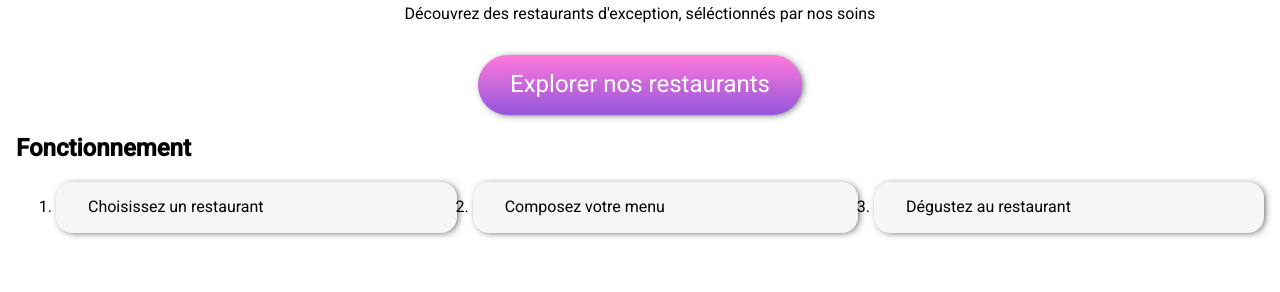
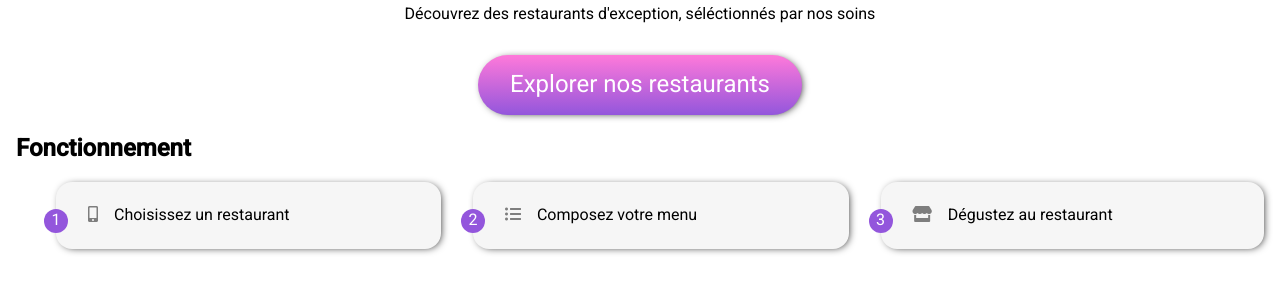
Before and after one commit to Hindsedrati/ohmyfood, a website: page index.html in a window 1280 px wide. Shown: the part 300-592 px from the top of the page. Drawn offline with nearby package versions, Linux system fonts and the light colour scheme; a web font is replaced by a local one.

Commit message:
add counter to base-height

```diff
--- a/index.html
+++ b/index.html
@@ -33,9 +33,9 @@
         <section class="tuto">
             <h2>Fonctionnement</h2>
             <ol>
-                <li>Choisissez un restaurant</li>
-                <li>Composez votre menu</li>
-                <li>Dégustez au restaurant</li>
+                <li><i class="fas fa-mobile-alt"></i>Choisissez un restaurant</li>
+                <li><i class="fas fa-list-ul"></i>Composez votre menu</li>
+                <li><i class="fas fa-store"></i>Dégustez au restaurant</li>
             </ol>
         </section>
     </main>
--- a/sass/layouts/tuto.scss
+++ b/sass/layouts/tuto.scss
@@ -1,23 +1,48 @@
 @use "../utils/box-shadow";
 @use "../utils/zoom" ;
+@use "../utils/variables.scss";
+@use "../utils/colors";
+
 
 .tuto{
+    counter-reset: steps;
     & ol{
         display: flex;
-        flex-wrap: wrap;
-        gap: 1rem;
-        @media (max-width: 800px){
+        gap: 2rem;
+        list-style-type: none;
+        @media (max-width: 1000px){
             flex-direction: column;
         }
     }
     & li{
+        position: relative;
+        &::before{
+            counter-increment: steps;
+            content: counter(steps);
+            color: white;
+            background-color: colors.$purple;
+            height: 1.5rem;
+            width: 1.5rem;
+            display: grid;
+            place-items: center;
+            border-radius: 50%;
+            position: absolute;
+            bottom: 1rem;
+            left: -0.75rem ;
+
+        }
         background-color: #F6F6F6;
-        padding: 1rem 2rem;
+        padding: 1.5rem 2rem;
         flex-grow: 1;
         border-radius: 1rem;
         @include box-shadow.base-shadow;
         &:hover{
             @include zoom.transfrom-zoom;
         }
+        & i.fas{
+            margin-right: 1rem;
+            color: colors.$lightgrey;
+
+        }
     }
 }
--- /dev/null
+++ b/sass/utils/colors.scss
@@ -0,0 +1,2 @@
+$lightgrey: #7e7e7e;
+$purple: #9356DC;
--- /dev/null
+++ b/sass/utils/variables.scss
@@ -0,0 +1 @@
+$base-height: 1rem;
```
Also changed, not shown: style.css, 1 other file.
